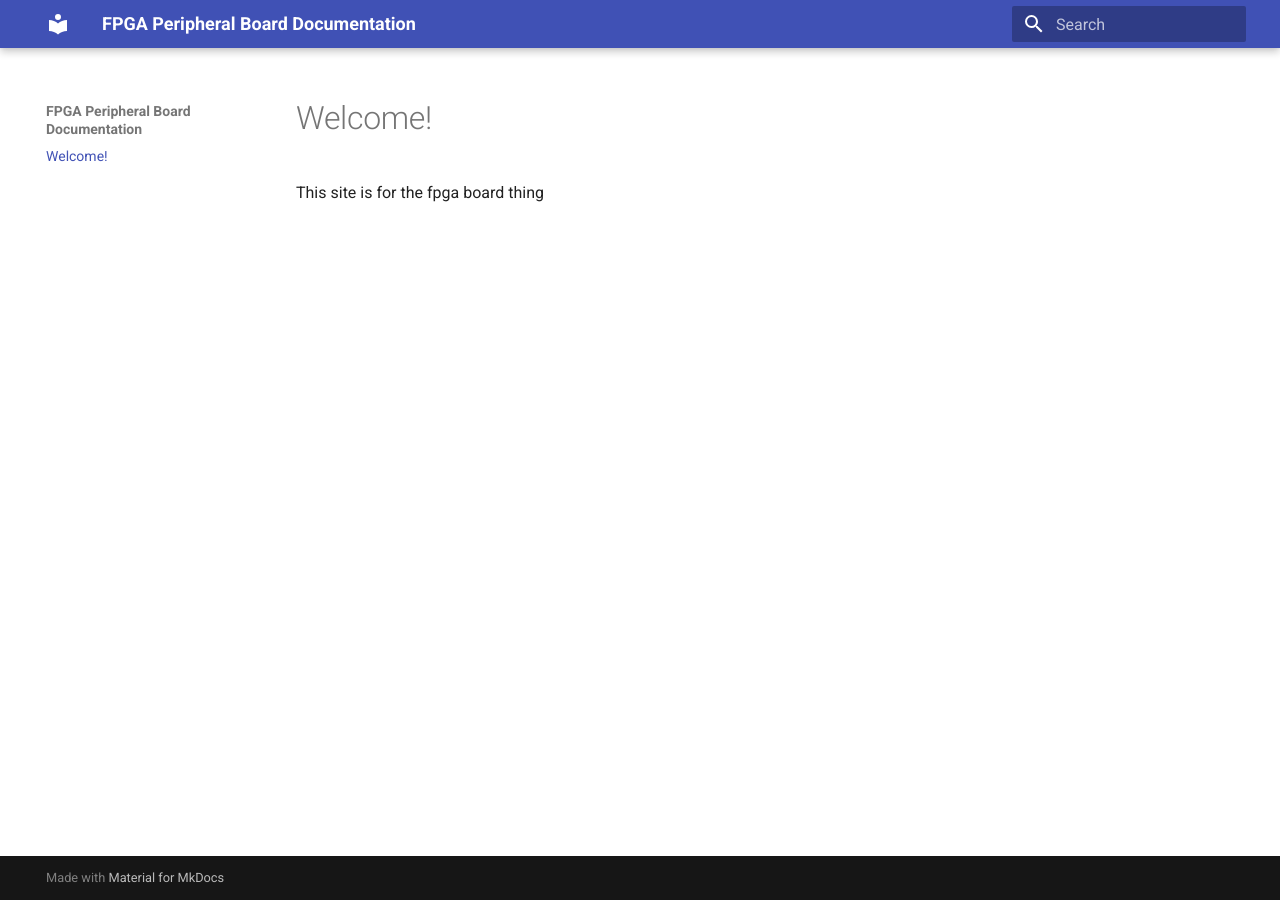
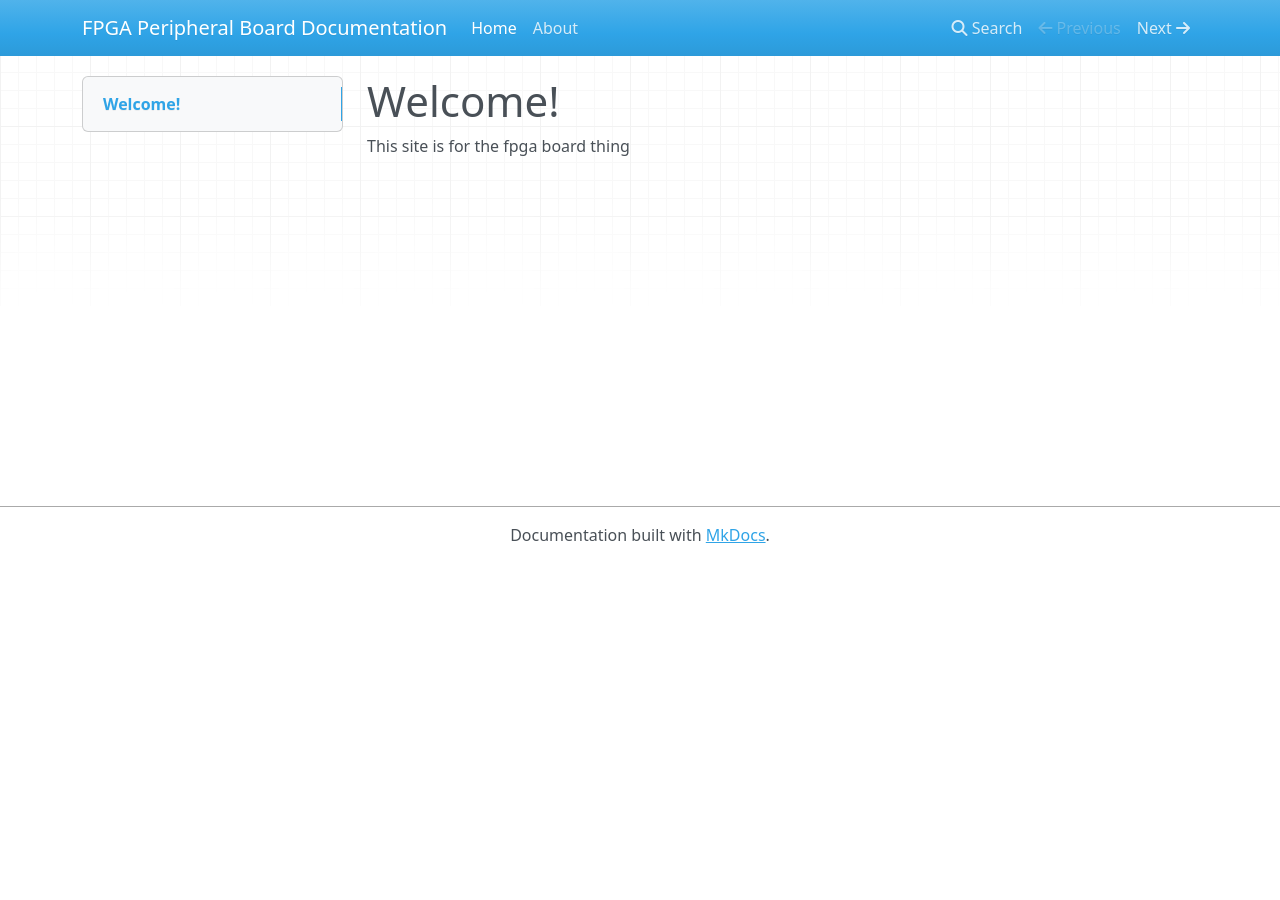
Before and after one commit to purdue-fpga/hammerIO, an MkDocs documentation site: the page built from docs/index.md, in a window 1280 px wide. Built offline with MkDocs 1.6.1, drawn with Linux system fonts in a browser that asks for light colours; nearby versions of some CDN libraries.

Commit message:
theme stufff

```diff
--- /dev/null
+++ b/docs/stylesheets/extra.css
@@ -0,0 +1,21 @@
+/* Light mode customizations */
+[data-md-color-scheme="default"] {
+    --md-primary-fg-color:          #CFB991; /* Boilermaker Gold */
+    --md-primary-fg-color--light:   #EBD99F; /* Dust */
+    --md-primary-fg-color--dark:    #8E6F3E; /* Aged */
+    --md-accent-fg-color:           #DAAA00; /* Rush */
+    --md-accent-fg-color--light:    #DDB945; /* Field */
+    --md-accent-fg-color--dark:     #8E6F3E; /* Aged */
+    --md-typeset-a-color:           #000000; /* Black for links */
+  }
+
+  /* Dark mode customizations */
+  [data-md-color-scheme="slate"] {
+    --md-primary-fg-color:          #CFB991; /* Boilermaker Gold */
+    --md-primary-fg-color--light:   #DDB945; /* Field */
+    --md-primary-fg-color--dark:    #8E6F3E; /* Aged */
+    --md-accent-fg-color:           #DAAA00; /* Rush */
+    --md-accent-fg-color--light:    #EBD99F; /* Dust */
+    --md-accent-fg-color--dark:     #8E6F3E; /* Aged */
+    --md-typeset-a-color:           #EBD99F; /* Dust for links */
+  }
--- a/mkdocs.yml
+++ b/mkdocs.yml
@@ -1,3 +1,16 @@
 site_name: FPGA Peripheral Board Documentation
 theme:
-  name: material
+  palette:
+    - scheme: default
+      primary: custom
+      accent: custom
+    - scheme: slate
+      primary: custom
+      accent: custom
+
+nav:
+  - Home: index.md
+  - About: about.md
+
+extra_css:
+  - stylesheets/extra.css
```
Also changed, not shown: docker-compose.yml (added, +10 -0 lines), docs/about.md (added, +3 -0 lines), 1 other file.
